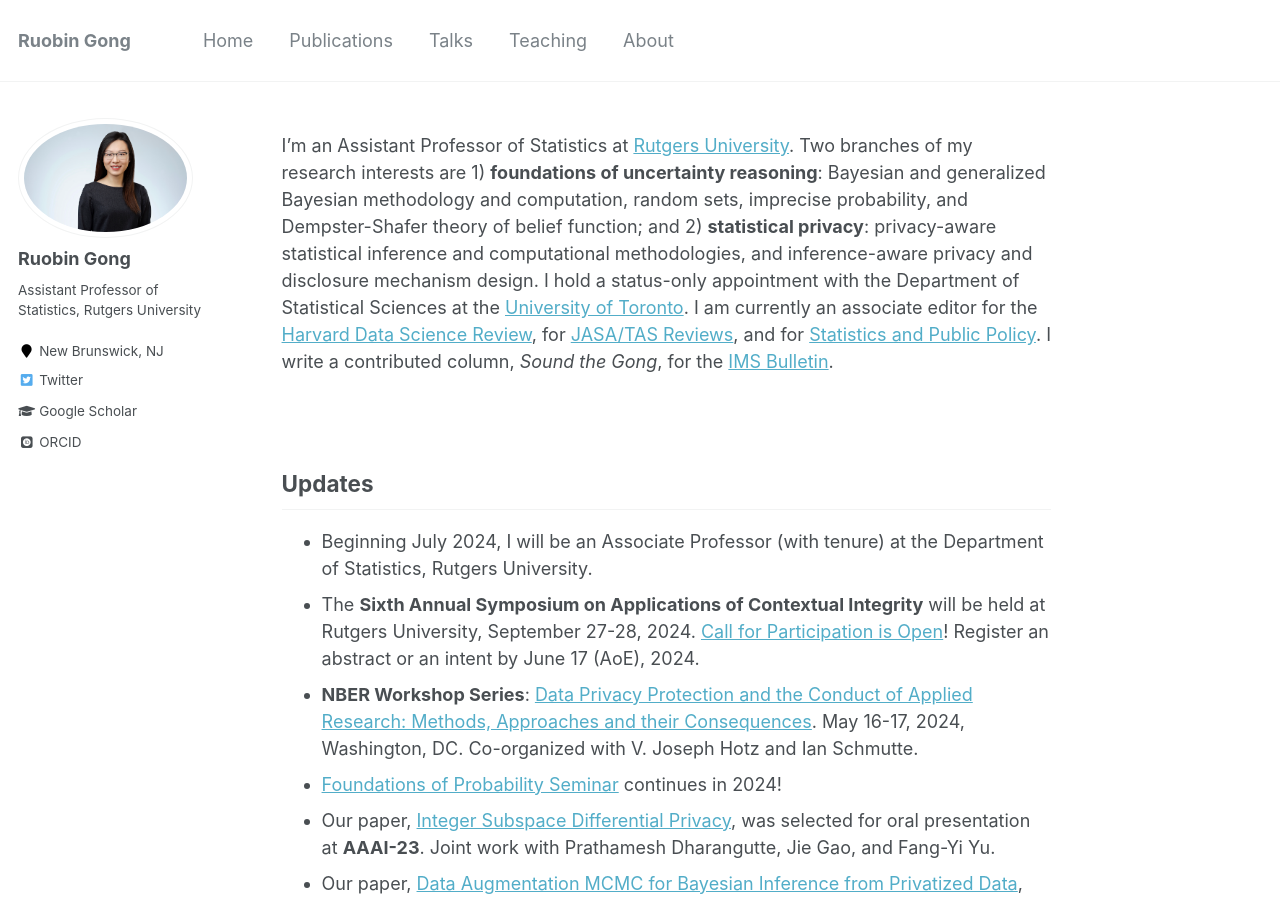
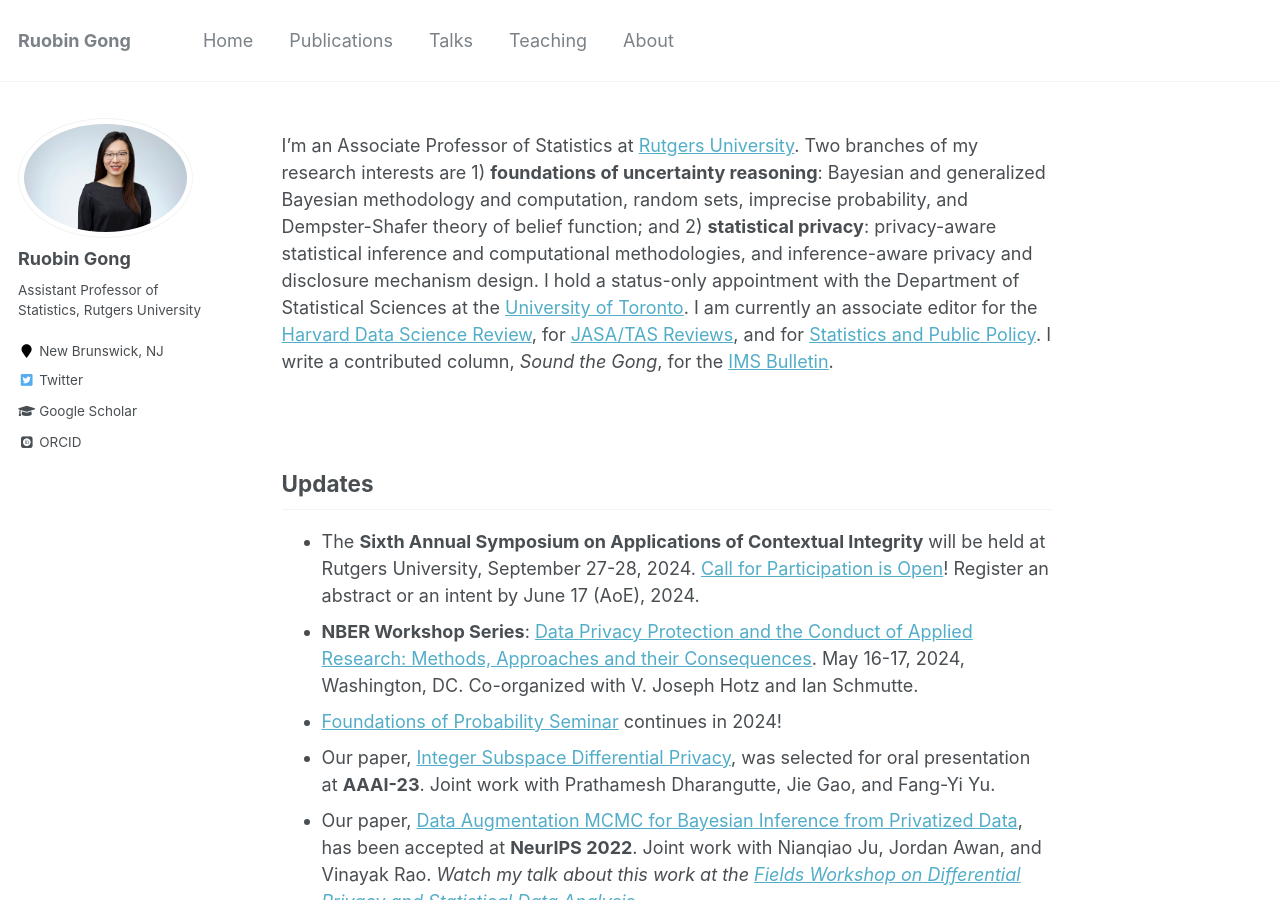
Before and after one commit to RuobinGong/RuobinGong.github.io, a Jekyll site: the page built from _pages/home.md, in a window 1280 px wide and 900 px high. Built offline with Jekyll 4.4.1, drawn with Linux system fonts in a browser that asks for light colours; some web fonts are replaced.

Commit message:
Update home.md

```diff
--- a/_pages/home.md
+++ b/_pages/home.md
@@ -9,14 +9,14 @@ redirect_from:
 ---
 
 
-I'm an Assistant Professor of Statistics at [Rutgers University](https://www.stat.rutgers.edu/people-pages/faculty/people/403-robin-gong). Two branches of my research interests are 1) **foundations of uncertainty reasoning**: Bayesian and generalized Bayesian methodology and computation, random sets, imprecise probability, and Dempster-Shafer theory of belief function; and 2) **statistical privacy**: privacy-aware statistical inference and computational methodologies, and inference-aware privacy and disclosure mechanism design. I hold a status-only appointment with the Department of Statistical Sciences at the [University of Toronto](https://www.statistics.utoronto.ca/people/directories/all-faculty/ruobin-gong). I am currently an associate editor for the [Harvard Data Science Review](https://hdsr.mitpress.mit.edu), for [JASA/TAS Reviews](https://www.tandfonline.com/action/journalInformation?show=aimsScope&journalCode=uasa20), and for [Statistics and Public Policy](https://www.tandfonline.com/action/journalInformation?show=aimsScope&journalCode=uspp20). I write a contributed column, _Sound the Gong_, for the [IMS Bulletin](https://imstat.org/category/sound-the-gong/).
+I'm an Associate Professor of Statistics at [Rutgers University](https://www.stat.rutgers.edu/people-pages/faculty/people/403-robin-gong). Two branches of my research interests are 1) **foundations of uncertainty reasoning**: Bayesian and generalized Bayesian methodology and computation, random sets, imprecise probability, and Dempster-Shafer theory of belief function; and 2) **statistical privacy**: privacy-aware statistical inference and computational methodologies, and inference-aware privacy and disclosure mechanism design. I hold a status-only appointment with the Department of Statistical Sciences at the [University of Toronto](https://www.statistics.utoronto.ca/people/directories/all-faculty/ruobin-gong). I am currently an associate editor for the [Harvard Data Science Review](https://hdsr.mitpress.mit.edu), for [JASA/TAS Reviews](https://www.tandfonline.com/action/journalInformation?show=aimsScope&journalCode=uasa20), and for [Statistics and Public Policy](https://www.tandfonline.com/action/journalInformation?show=aimsScope&journalCode=uspp20). I write a contributed column, _Sound the Gong_, for the [IMS Bulletin](https://imstat.org/category/sound-the-gong/).
 
 
 <br>
 
 ## Updates
 
-* Beginning July 2024, I will be an Associate Professor (with tenure) at the Department of Statistics, Rutgers University.
+
 * The **Sixth Annual Symposium on Applications of Contextual Integrity** will be held at Rutgers University, September 27-28, 2024. [Call for Participation is Open](https://privaci.info/symposium/2024/cfp.html)! Register an abstract or an intent by June 17 (AoE), 2024.
 * **NBER Workshop Series**: [Data Privacy Protection and the Conduct of Applied Research: Methods, Approaches and their Consequences](https://www.nber.org/conferences/data-privacy-protection-and-conduct-applied-research-methods-approaches-and-their-consequences-spring-2024). May 16-17, 2024, Washington, DC. Co-organized with V. Joseph Hotz and Ian Schmutte.
 * [Foundations of Probability Seminar](https://foundationsofprobabilityseminar.com) continues in 2024!
```
